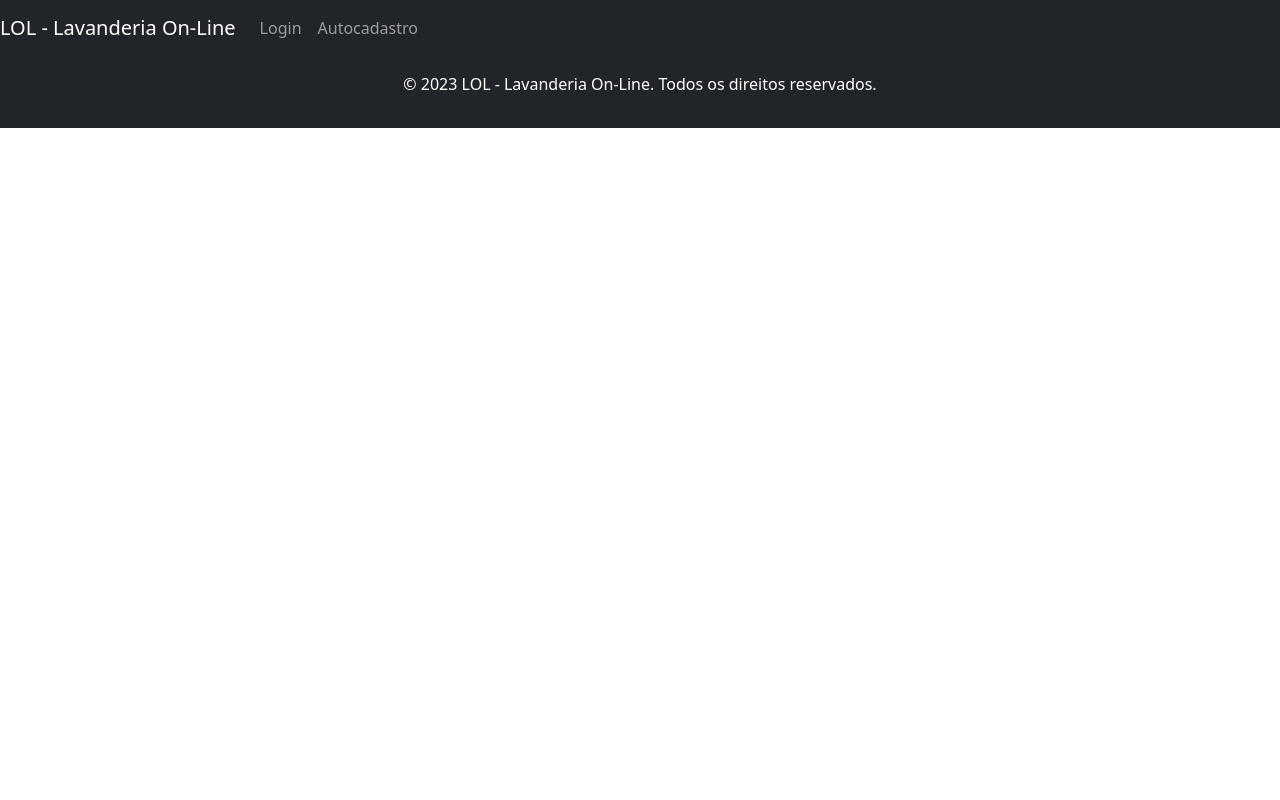
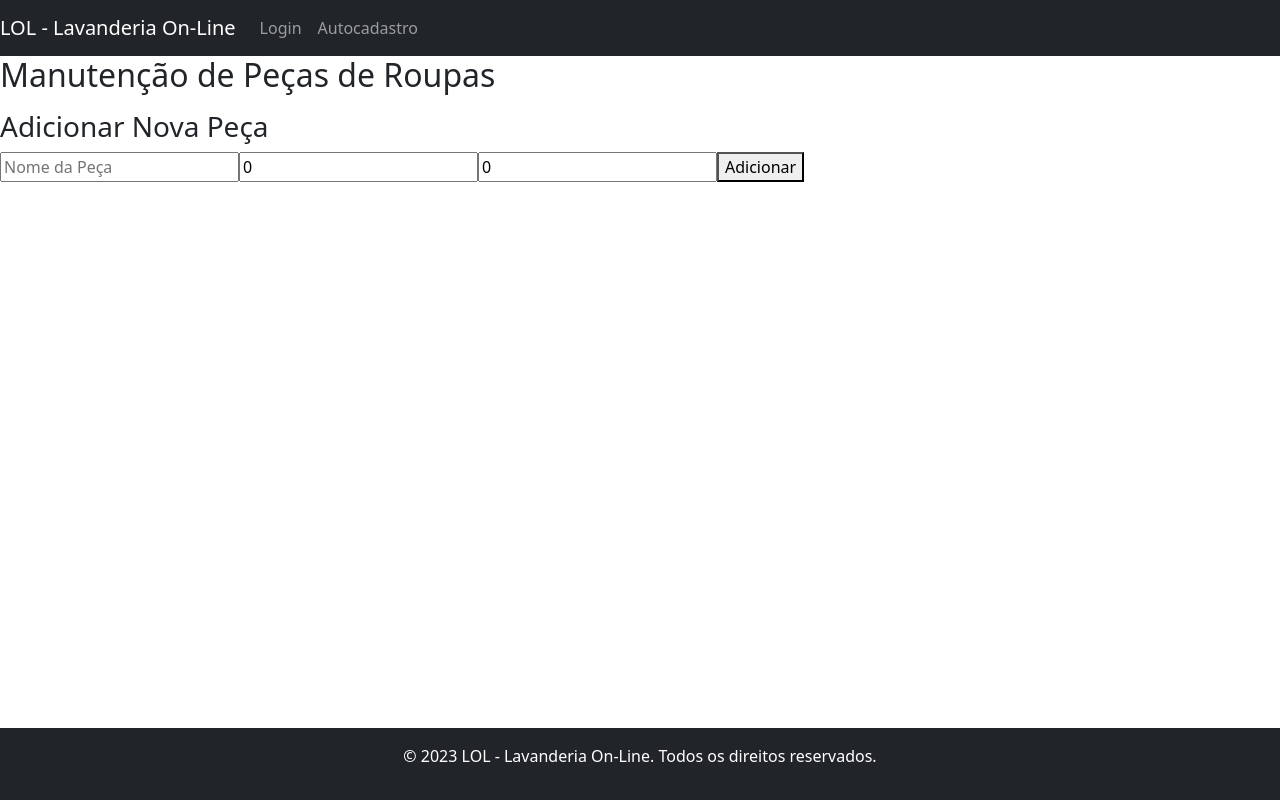
Before and after one commit to IamThiago-IT/front-lol, an Angular app: page /pecas-roupas in a window 1280 px wide. Before the commit this address led to /. Built offline with nearby package versions, Linux system fonts and the light colour scheme.

Commit message:
Add Peça roupas

```diff
--- a/src/app/app-routing.module.ts
+++ b/src/app/app-routing.module.ts
@@ -9,6 +9,7 @@ import { ConsultaPedidoComponent } from './consulta-pedido/consulta-pedido.compo
 import { ConfirmarPagamentoComponent } from './confirmar-pagamento/confirmar-pagamento.component';
 import { FuncionarioComponent } from './funcionario/funcionario.component';
 import { ConfirmarRecolhimentoComponent } from './confirmar-recolhimento/confirmar-recolhimento.component';
+import { PecasRoupasComponent } from './pecas-roupas/pecas-roupas.component';
 
 const routes: Routes = [
   { path: 'login', component: LoginComponent },
@@ -17,6 +18,7 @@ const routes: Routes = [
   { path: 'autocadastro', component: AutocadastroComponent },
   { path: 'lista-pedidos', component: ListaPedidosComponent },
   { path: 'consulta-pedido', component: ConsultaPedidoComponent },
+  { path: 'pecas-roupas', component: PecasRoupasComponent },
   {
     path: 'confirmar-pagamento/:numero',
     component: ConfirmarPagamentoComponent,
--- a/src/app/app.module.ts
+++ b/src/app/app.module.ts
@@ -16,6 +16,7 @@ import { ConfirmarPagamentoComponent } from './confirmar-pagamento/confirmar-pag
 import { FuncionarioComponent } from './funcionario/funcionario.component';
 import { ConfirmarRecolhimentoComponent } from './confirmar-recolhimento/confirmar-recolhimento.component';
 import { FooterComponent } from './footer/footer.component';
+import { PecasRoupasComponent } from './pecas-roupas/pecas-roupas.component';
 
 @NgModule({
   declarations: [
@@ -31,6 +32,7 @@ import { FooterComponent } from './footer/footer.component';
     FuncionarioComponent,
     ConfirmarRecolhimentoComponent,
     FooterComponent,
+    PecasRoupasComponent,
   ],
   imports: [
     BrowserModule,
--- a/src/app/footer/footer.component.css
+++ b/src/app/footer/footer.component.css
@@ -0,0 +1,5 @@
+footer {
+    position: fixed;
+    bottom: 0;
+    width: 100vw;
+}
--- /dev/null
+++ b/src/app/pecas-roupas/pecas-roupas.component.html
@@ -0,0 +1,16 @@
+<div>
+    <h2>Manutenção de Peças de Roupas</h2>
+    <ul>
+      <li *ngFor="let peca of pecas; let i = index">
+        {{ peca.nome }} - Preço: {{ peca.preco }} - Prazo de Lavagem: {{ peca.prazoLavagem }} dias
+        <button (click)="removerPeca(i)">Remover</button>
+      </li>
+    </ul>
+    <div>
+      <h3>Adicionar Nova Peça</h3>
+      <input [(ngModel)]="novaPeca.nome" placeholder="Nome da Peça">
+      <input [(ngModel)]="novaPeca.preco" placeholder="Preço">
+      <input [(ngModel)]="novaPeca.prazoLavagem" placeholder="Prazo de Lavagem (dias)">
+      <button (click)="adicionarPeca()">Adicionar</button>
+    </div>
+  </div>
--- /dev/null
+++ b/src/app/pecas-roupas/pecas-roupas.component.ts
@@ -0,0 +1,36 @@
+import { Component, OnInit } from '@angular/core';
+
+interface PecaRoupa {
+  id: number;
+  nome: string;
+  preco: number;
+  prazoLavagem: number;
+}
+
+@Component({
+  selector: 'app-pecas-roupas',
+  templateUrl: './pecas-roupas.component.html',
+  styleUrls: ['./pecas-roupas.component.css'],
+})
+export class PecasRoupasComponent implements OnInit {
+  pecas: PecaRoupa[] = [];
+  novaPeca: PecaRoupa = { id: 0, nome: '', preco: 0, prazoLavagem: 0 };
+
+  constructor() {}
+
+  ngOnInit(): void {
+    // Carregue as peças de roupas existentes, se necessário
+  }
+
+  adicionarPeca(): void {
+    // Adicione a nova peça à lista de peças
+    this.pecas.push(this.novaPeca);
+    // Limpe os campos do formulário
+    this.novaPeca = { id: 0, nome: '', preco: 0, prazoLavagem: 0 };
+  }
+
+  removerPeca(index: number): void {
+    // Remova a peça da lista pelo índice
+    this.pecas.splice(index, 1);
+  }
+}
```
Also changed, not shown: src/app/pecas-roupas/pecas-roupas.component.css (added), 1 other file (tests, documents, lock files or other folders).
